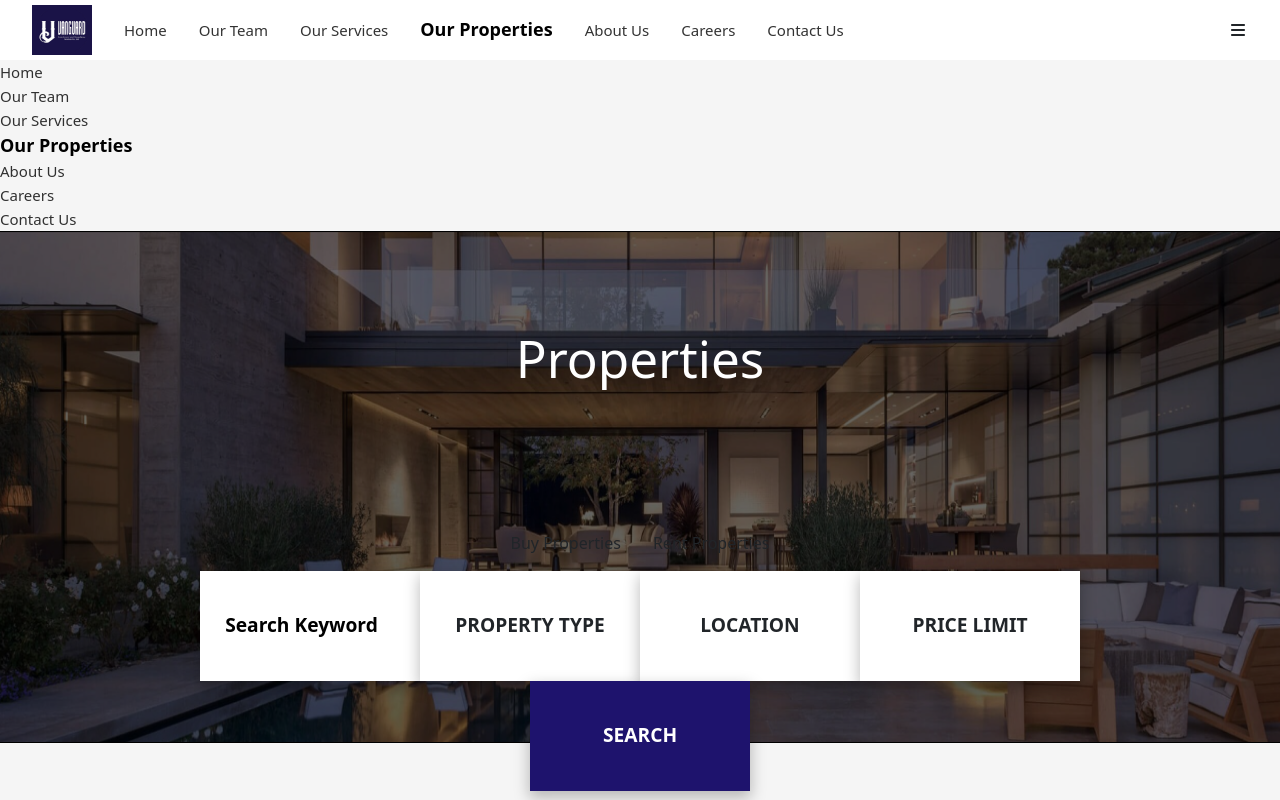
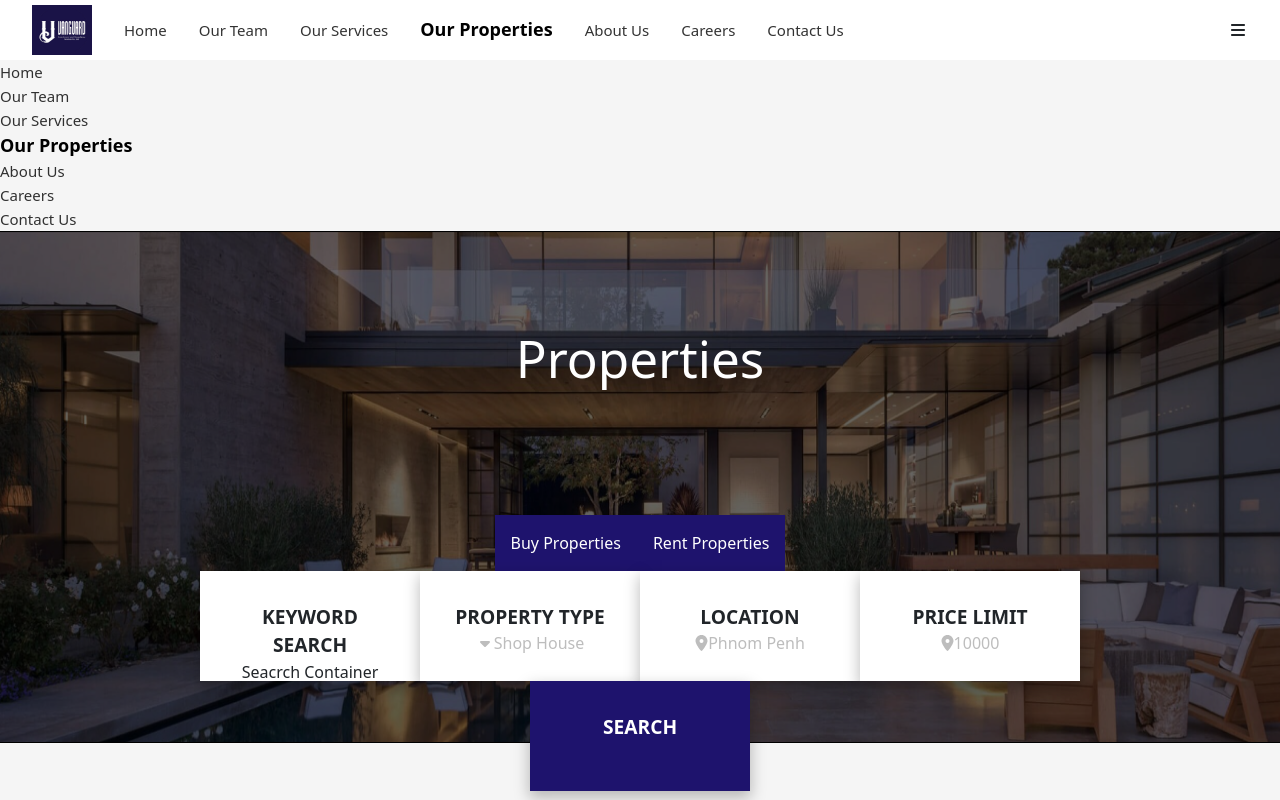
Before and after one commit to Lilay-09/new_vg, a Next.js app: page /properties in a window 1280 px wide. Shown: the top 800 px of the page. Built offline with nearby package versions, Linux system fonts and the light colour scheme.

Commit message:
add filter featured

```diff
--- a/pages/properties/index.js
+++ b/pages/properties/index.js
@@ -1,14 +1,33 @@
-import React, { useState } from "react";
+import React, { useEffect, useRef, useState } from "react";
 import Layout from "../../sections/Layout";
 import styles from "../../styles/Properties.module.css";
 import Image from "next/image";
 import InputComp from "../../components/InputComp";
-import { Services } from "../../utils/data";
+import { Services, city_provinces } from "../../utils/data";
 import { FontAwesomeIcon } from "@fortawesome/react-fontawesome";
-import { faLocationDot } from "@fortawesome/free-solid-svg-icons";
+import { faCaretDown, faLocationDot } from "@fortawesome/free-solid-svg-icons";
 import { useRouter } from "next/router";
 import PaginationBtn from "../../components/PaginationBtn";
 const OurProperty = () => {
+  const forDD = [
+    { type: "Shop House" },
+    { type: "Twin Villa" },
+    { type: "condo" },
+  ];
+  const priceLst = [
+    {
+      price: "120000",
+    },
+    {
+      price: "200000",
+    },
+    {
+      price: "300000",
+    },
+    {
+      price: "350000",
+    },
+  ];
   const router = useRouter();
   let page = "properties";
   const { query, pathname } = router;
@@ -77,6 +96,59 @@ const OurProperty = () => {
     setmaxPageNumberLimit(maxPageNumberLimit - pageNumberLimit);
     setminPageNumberLimit(minPageNumberLimit - pageNumberLimit);
   }
+  const [prpDD, setPrpDD] = useState(false);
+  const [propsVal, setPropVal] = useState("Shop House");
+  const prpRef = useRef();
+  const locRef = useRef();
+  const priceRef = useRef();
+  const handleGetDragVal = (e) => {
+    const getVal = e.target.innerHTML;
+    setPropVal(getVal);
+    setPrpDD(false);
+  };
+  const handlePrpTypeDD = () => {
+    setPrpDD(!prpDD);
+  };
+
+  const [locationVal, setLocationVal] = useState("Phnom Penh");
+  const [locationDD, setLocationDD] = useState(false);
+  const handlelocationDD = () => {
+    setLocationDD(!locationDD);
+  };
+  const handleGetLocaitonVal = (e) => {
+    const getVal = e.target.innerHTML;
+    setLocationVal(getVal);
+  };
+
+  const [priceVal, setPriceVal] = useState("10000");
+  const [priceDD, setPriceDD] = useState(false);
+
+  const handlePriceDD = () => {
+    setPriceDD(!priceDD);
+  };
+  const handleGetPriceVal = (e) => {
+    const getVal = e.target.innerHTML;
+    setPriceVal(getVal);
+  };
+  useEffect(() => {
+    let handleOpenDD = (e) => {
+      if (!prpRef.current.contains(e.target)) {
+        setPrpDD(false);
+      }
+      if (!locRef.current.contains(e.target)) {
+        setLocationDD(false);
+      }
+      if (!priceRef.current.contains(e.target)) {
+        setLocationDD(false);
+      }
+    };
+
+    document.addEventListener("mousedown", handleOpenDD, true);
+    return () => {
+      document.removeEventListener("mousedown", handleOpenDD, true);
+    };
+  }, []);
+
   return (
     <Layout width={100}>
       <div className={`${styles.banner}`}>
@@ -96,16 +168,98 @@ const OurProperty = () => {
           </div>
           <div className={styles.search_filter}>
             <div className={styles.search_box}>
-              <input type="search" placeholder="Search Keyword" />
+              <span>Keyword Search</span>
+              <div>Seacrch Container</div>
             </div>
             <div className={styles.search_box}>
               <span>Property Type</span>
+              <div className={styles.prpty__dropdown}>
+                <p onClick={handlePrpTypeDD}>
+                  <FontAwesomeIcon icon={faCaretDown} width={18} />
+                  {propsVal}
+                </p>
+                <div
+                  className={
+                    prpDD
+                      ? styles["dropdown_clicked"] + " " + styles.active
+                      : styles["dropdown_clicked"]
+                  }
+                >
+                  {forDD.map((item, i) => {
+                    return (
+                      <li key={i} onClick={handleGetDragVal} ref={prpRef}>
+                        {item.type == propsVal ? (
+                          <div className={styles["dropdown_val_selected"]}>
+                            {item.type}
+                          </div>
+                        ) : (
+                          item.type
+                        )}
+                      </li>
+                    );
+                  })}
+                </div>
+              </div>
             </div>
             <div className={styles.search_box}>
               <span>Location</span>
+              <div className={styles.prpty__dropdown}>
+                <p onClick={handlelocationDD}>
+                  <FontAwesomeIcon icon={faLocationDot} width={13} />
+                  {locationVal}
+                </p>
+                <div
+                  className={
+                    locationDD
+                      ? styles["dropdown_clicked"] + " " + styles.active
+                      : styles["dropdown_clicked"]
+                  }
+                >
+                  {city_provinces.map((item, i) => {
+                    return (
+                      <li key={i} onClick={handleGetLocaitonVal} ref={locRef}>
+                        {item.city == locationVal ? (
+                          <div className={styles["dropdown_val_selected"]}>
+                            {item.city}
+                          </div>
+                        ) : (
+                          item.city
+                        )}
+                      </li>
+                    );
+                  })}
+                </div>
+              </div>
             </div>
             <div className={styles.search_box}>
               <span>Price Limit</span>
+              <div className={styles.prpty__dropdown}>
+                <p onClick={handlePriceDD}>
+                  <FontAwesomeIcon icon={faLocationDot} width={13} />
+                  {priceVal}
+                </p>
+                <div
+                  className={
+                    priceDD
+                      ? styles["dropdown_clicked"] + " " + styles.active
+                      : styles["dropdown_clicked"]
+                  }
+                >
+                  {priceLst.map((item, i) => {
+                    return (
+                      <li key={i} onClick={handleGetPriceVal} ref={priceRef}>
+                        {item.price == priceVal ? (
+                          <div className={styles["dropdown_val_selected"]}>
+                            {item.price}
+                          </div>
+                        ) : (
+                          item.price
+                        )}
+                      </li>
+                    );
+                  })}
+                </div>
+              </div>
             </div>
             <div className={styles.search_box}>
               <span>Search</span>
--- a/styles/Properties.module.css
+++ b/styles/Properties.module.css
@@ -38,11 +38,12 @@
   display: flex;
 }
 .tap_pag_box {
-  /* background-color: aquamarine; */
+  background-color: #1e136d;
   padding: 1rem;
   display: flex;
   align-items: center;
   justify-content: center;
+  color: #ffffff;
 }
 .search_filter {
   display: flex;
@@ -57,18 +58,57 @@
   display: flex;
   flex-direction: column;
   align-items: center;
-  justify-content: center;
-  font-size: 1.2rem;
-  font-weight: 600;
-  text-transform: uppercase;
+  justify-content: space-between;
   width: 15vw;
   height: 6vw;
   min-height: 110px;
   text-align: center;
   min-width: 220px;
   box-shadow: 0px 6px 14px 1px rgba(0, 0, 0, 0.25);
+  /* min-height: 100px; */
+}
+.search_box span {
+  text-transform: uppercase;
+  font-size: 1.2rem;
+  font-weight: 600;
+}
+.search_box .prpty__dropdown {
+  display: flex;
+  align-items: center;
+  color: #bdbdbd;
+  position: relative;
+}
+.prpty__dropdown p {
+  display: flex;
+  align-items: center;
+  color: #bdbdbd;
+  position: relative;
+  width: 10vw;
+  min-width: 100px;
+  /* background-color: red; */
+  justify-content: center;
+}
 
-  /* min-height: 100px; */
+.dropdown_clicked {
+  position: absolute;
+  background-color: #ffffff;
+  list-style-type: none;
+  top: 1.8rem;
+  opacity: 0;
+  transition: all 0.3s;
+  width: 100%;
+  height: 0vw;
+  min-height: 200px;
+  z-index: 1000;
+  overflow-y: scroll;
+}
+.dropdown_val_selected {
+  background-color: #e6b269;
+  color: #1e136d;
+  margin: 0.3rem;
+}
+.active {
+  opacity: 1;
 }
 .search_box:last-child {
   background-color: #1e136d;
@@ -137,7 +177,6 @@
   align-self: flex-end;
 }
 .pagination_container {
-  /* background-color: aliceblue; */
   display: flex;
   justify-content: center;
   align-items: center;
@@ -152,3 +191,8 @@
     display: none;
   }
 }
+@media screen and (max-width: 1024px) {
+  .properties_container {
+    grid-template-columns: repeat(2, 1fr);
+  }
+}
--- a/utils/data.js
+++ b/utils/data.js
@@ -509,3 +509,62 @@ export const locationData = [
     location: "Kandal",
   },
 ];
+
+export const city_provinces = [
+  {
+    city: "Phnom Penh",
+    district: "",
+  },
+  {
+    city: "Banteay Meanchey",
+    district: "",
+  },
+  {
+    city: "Battambang",
+    district: "",
+  },
+  {
+    city: "Kampong Chhnang",
+    district: "",
+  },
+  {
+    city: "Kampong Speu",
+    district: "",
+  },
+  {
+    city: "Kampong Thom",
+    district: "",
+  },
+  {
+    city: "Kampot",
+    district: "",
+  },
+  {
+    city: "Kandal",
+    district: "",
+  },
+  {
+    city: "Koh Kong",
+    district: "",
+  },
+  {
+    city: "Kratie (Krorjes)",
+    district: "",
+  },
+  {
+    city: "Mondulkiri",
+    district: "",
+  },
+  {
+    city: "Preah Vihear",
+    district: "",
+  },
+  {
+    city: "Prey Veng",
+    district: "",
+  },
+  {
+    city: "Pursat",
+    district: "",
+  },
+];
```
